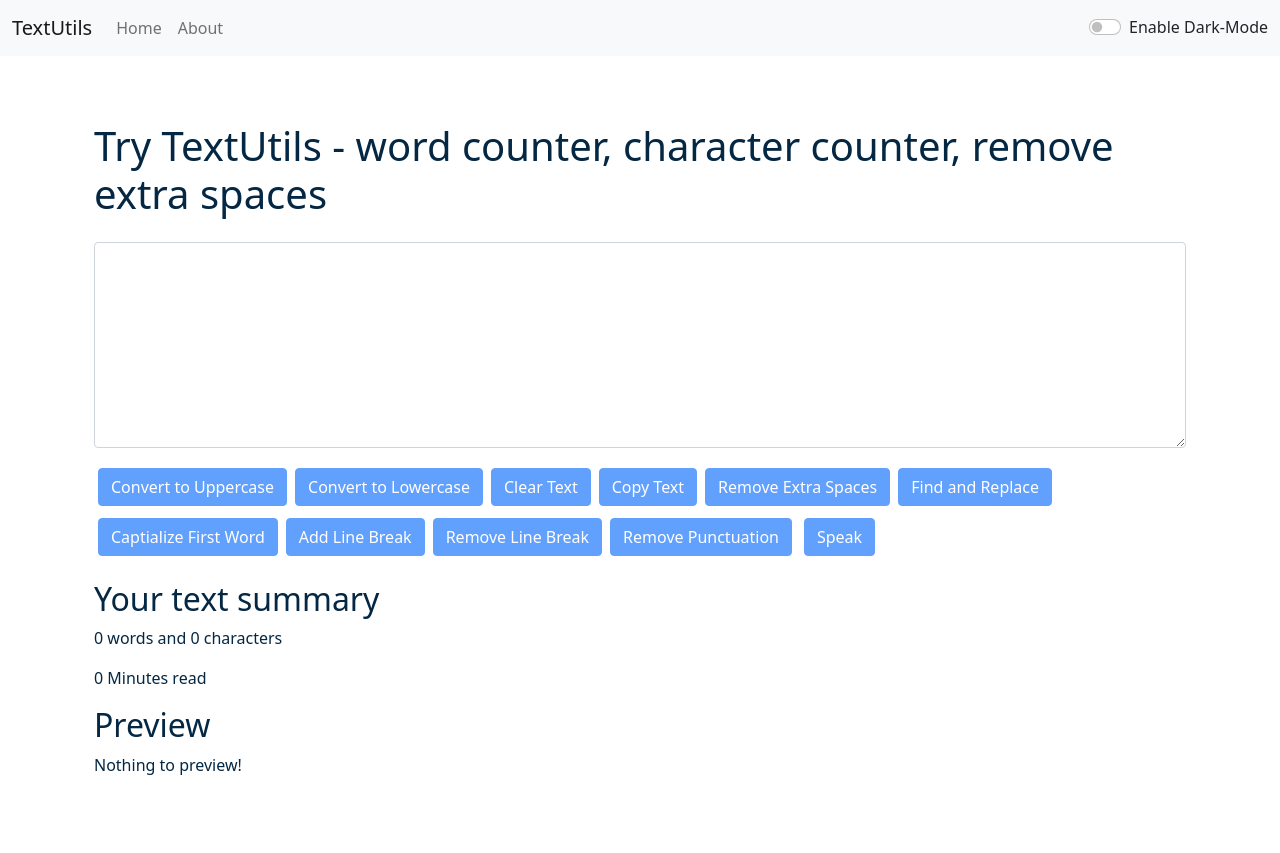
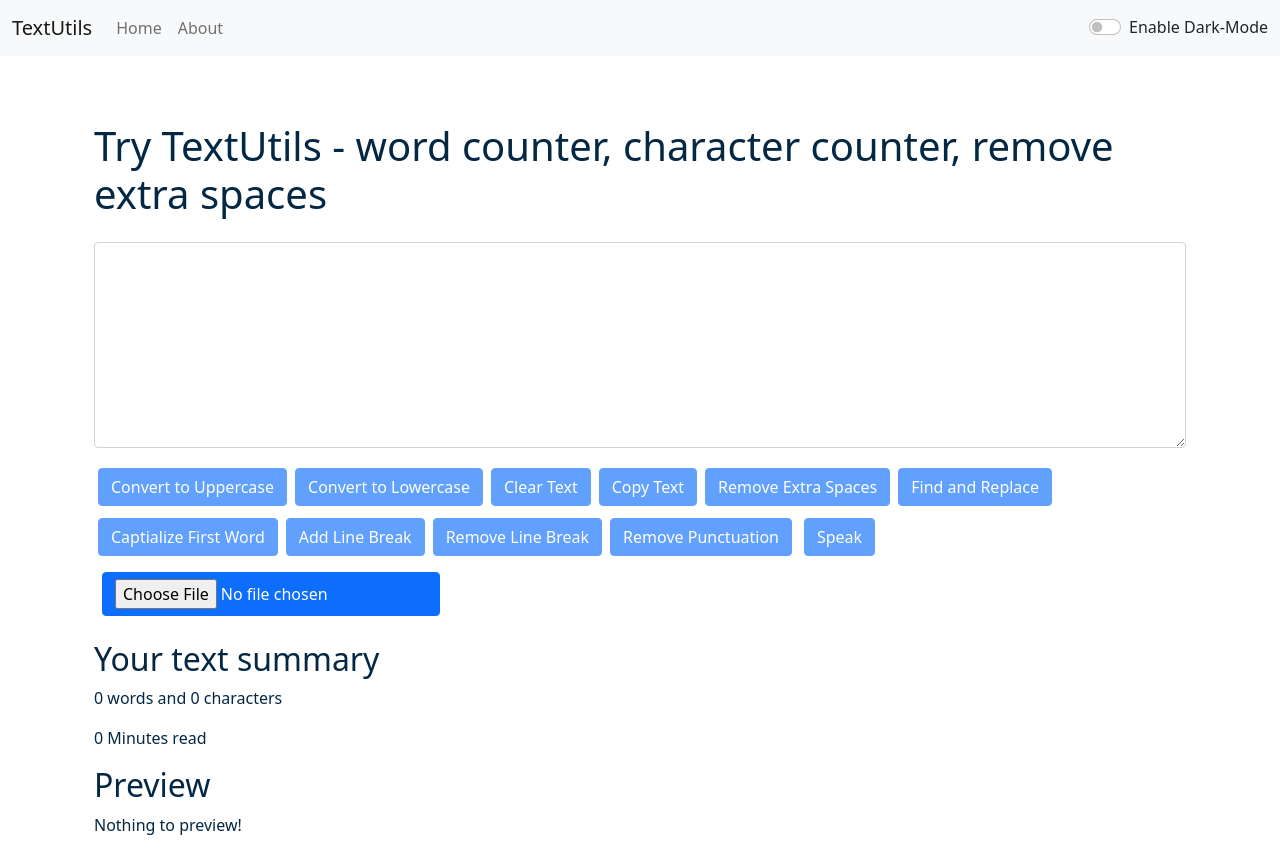
Before and after one commit to PCON-Hacktoberfest-2022/Textutils, a React (Create React App) app: page / in a window 1280 px wide. Before the commit the page ends 800 px from the top, so only its background shows below. Built offline with nearby package versions, Linux system fonts and the light colour scheme.

Commit message:
adding import text file feature

```diff
--- a/src/components/TextForm.js
+++ b/src/components/TextForm.js
@@ -96,6 +96,18 @@ export default function TextForm(props) {
         msg.text = text;
         window.speechSynthesis.speak(msg);
       }
+    const readTxt=(e)=>{
+        const file=e.target.files[0];
+        const reader=new FileReader();
+        reader.readAsText(file);
+        reader.onload=()=>{
+                setText(reader.result);
+        }
+        reader.onerror=()=>{
+            console.log('file error',reader.error)
+        }
+
+    }
 
     const [text, setText] = useState('');
     const [findAndReplace, setFindAndReplace] = useState(false);
@@ -128,6 +140,7 @@ export default function TextForm(props) {
                 <button disabled={text.length === 0} className="btn btn-primary mx-1 my-1" onClick={removeLineBreak}>Remove Line Break</button>
                 <button disabled={text.length === 0} className="btn btn-primary mx-1 my-1" onClick={handlePunctuation}>Remove Punctuation</button>
                 <button disabled={text.length===0} className="btn btn-primary mx-2 my-2" type="submit" onClick={speak}  >Speak</button>
+                <input type="file" id="file-selector"  className="btn btn-primary  mx-2 my-2" onChange={readTxt} />
 
                 {findAndReplace &&
                     <div style={{ display: 'flex', width: '200px', flexWrap: 'wrap' }}>
```
Also changed, not shown: 1 other file (tests, documents, lock files or other folders).
